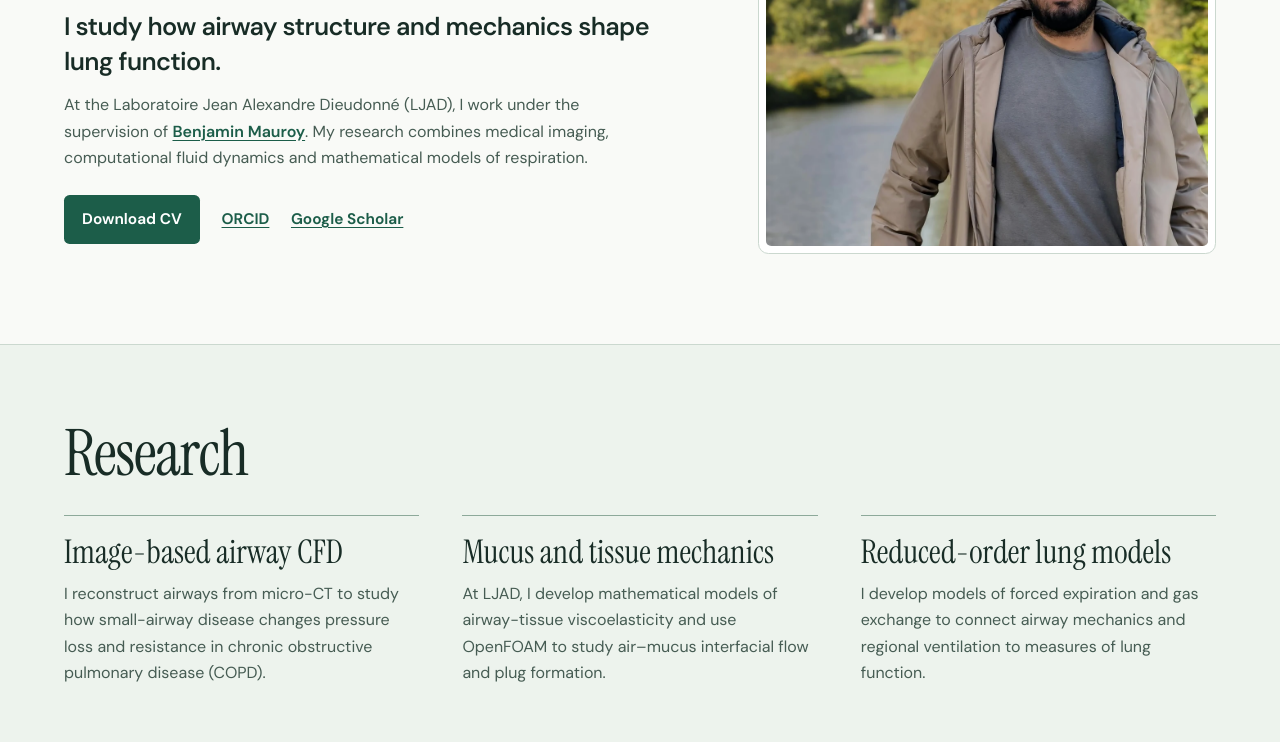
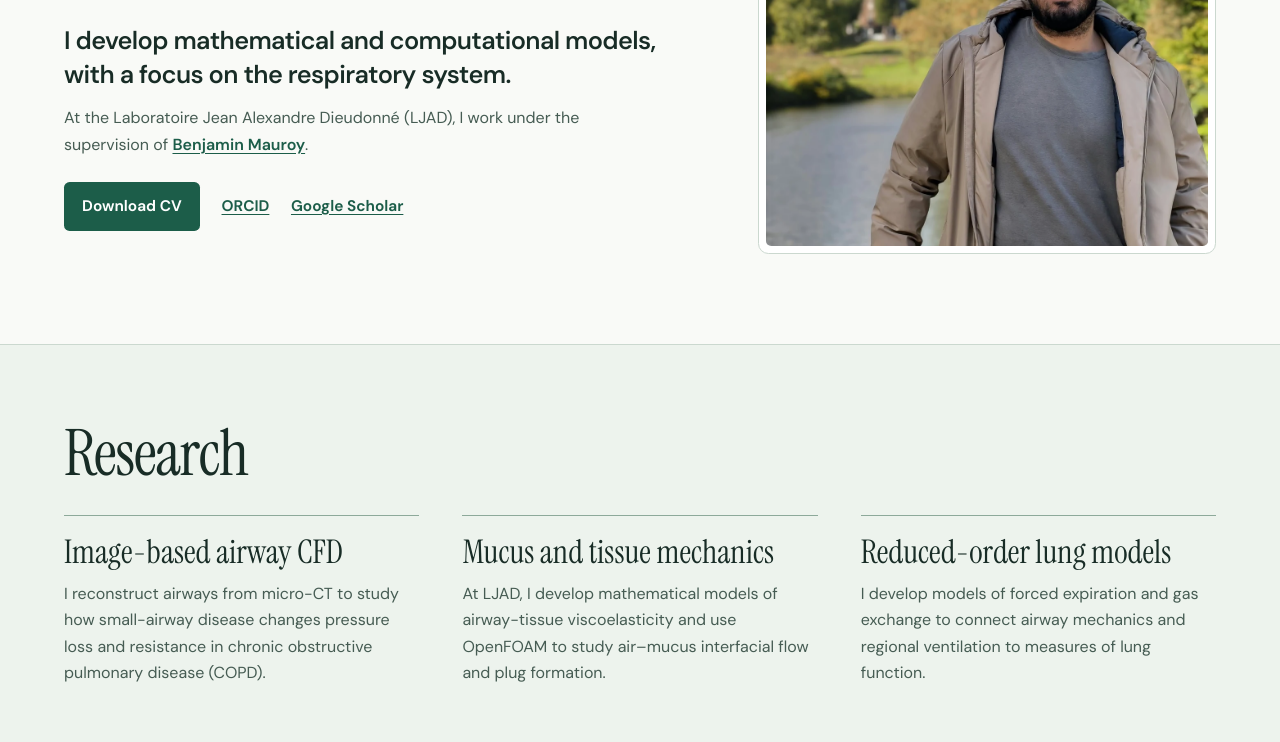
Before and after one commit to youssrykhaled/youssrykhaled.github.io, a plain HTML site: page index.html in a window 1280 px wide. Shown: the part 358-1100 px from the top of the page. Drawn offline with Linux system fonts and the light colour scheme.

Commit message:
Broaden the research profile introduction

```diff
--- a/index.html
+++ b/index.html
@@ -3,9 +3,9 @@
 <head>
   <meta charset="utf-8">
   <meta name="viewport" content="width=device-width, initial-scale=1">
-  <meta name="description" content="Yousry Mohamady, Postdoctoral Research Assistant at Université Côte d’Azur. Research in respiratory CFD, airway mechanics and reduced-order models of lung function.">
+  <meta name="description" content="Yousry Mohamady, Postdoctoral Research Assistant at Université Côte d’Azur. Mathematical and computational modelling, with a focus on the respiratory system.">
   <meta name="theme-color" content="#f9faf7">
-  <title>Yousry Mohamady | Pulmonary modelling</title>
+  <title>Yousry Mohamady | Mathematical and computational modelling</title>
   <link rel="canonical" href="https://youssrykhaled.github.io/">
   <link rel="preload" href="assets/fonts/instrument-serif-latin.woff2" as="font" type="font/woff2" crossorigin>
   <link rel="stylesheet" href="styles.css?v=2">
@@ -30,8 +30,8 @@
         <p class="eyebrow">Postdoctoral Research Assistant</p>
         <h1 id="profile-name">Yousry Mohamady</h1>
         <p class="affiliation">Université Côte d’Azur <span aria-hidden="true">·</span> Nice, France</p>
-        <p class="intro">I study how airway structure and mechanics shape lung function.</p>
-        <p class="description">At the Laboratoire Jean Alexandre Dieudonné (LJAD), I work under the supervision of <a href="https://math.univ-cotedazur.fr/bdd_ljad/listings/annuaires/signaletique/5176/">Benjamin Mauroy</a>. My research combines medical imaging, computational fluid dynamics and mathematical models of respiration.</p>
+        <p class="intro">I develop mathematical and computational models, with a focus on the respiratory system.</p>
+        <p class="description">At the Laboratoire Jean Alexandre Dieudonné (LJAD), I work under the supervision of <a href="https://math.univ-cotedazur.fr/bdd_ljad/listings/annuaires/signaletique/5176/">Benjamin Mauroy</a>.</p>
         <div class="profile-links" aria-label="Curriculum vitae and academic profiles">
           <a class="primary-link" href="assets/Yousry_Mohamady_CV.pdf" download>Download CV</a>
           <a href="https://orcid.org/0000-0003-0103-2517" rel="me">ORCID</a>
```
